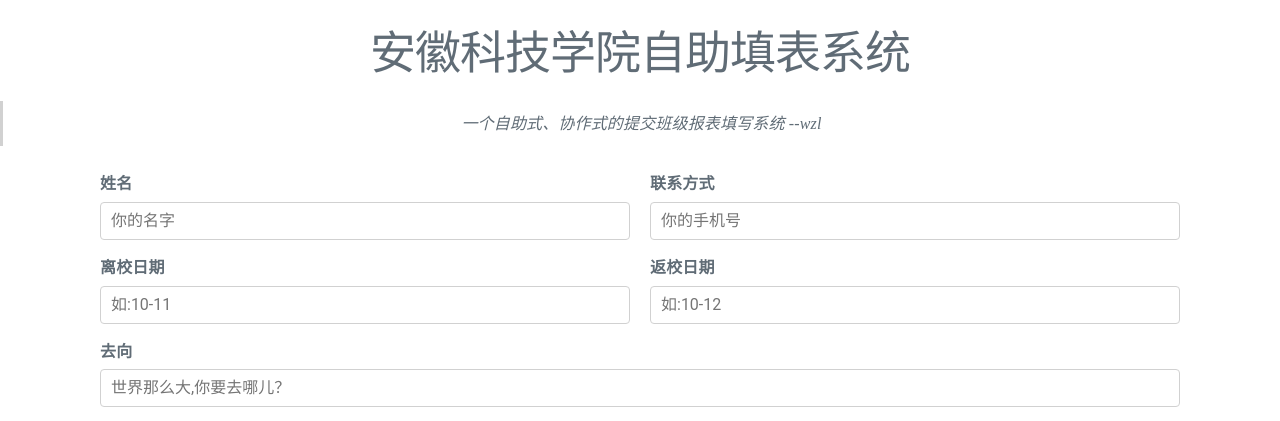
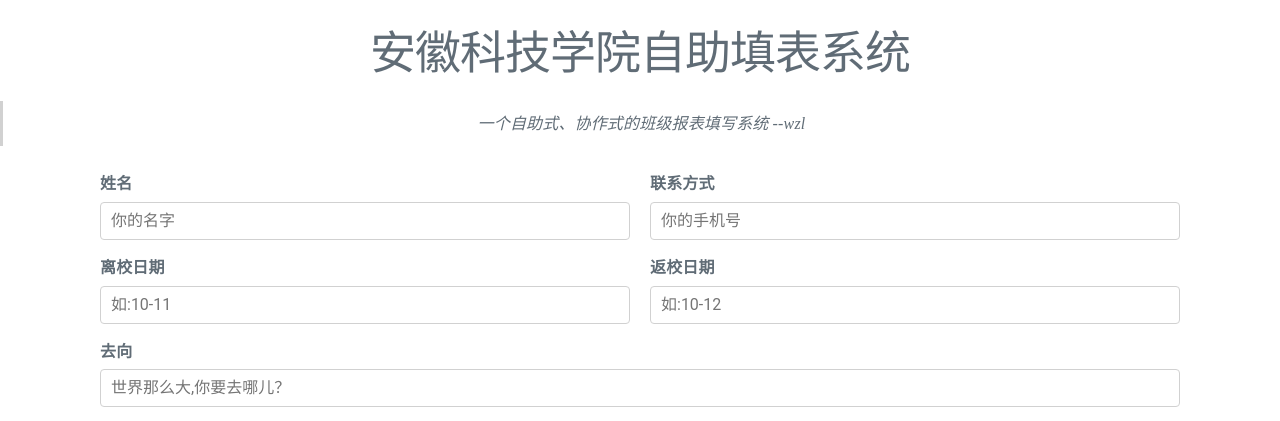
Before and after one commit to wuzhonglijz/pyWeb, a Flask app: page / in a window 1280 px wide. Shown: the top 421 px of the page. Run offline with Flask 2, Linux system fonts and the light colour scheme; data that the repository does not hold is empty; some libraries are stand-ins or nearby versions.

```diff
--- a/templates/index.html
+++ b/templates/index.html
@@ -22,7 +22,7 @@
 <body>
 <br/>
 <h1 style="font-family:Microsoft Yahei;text-align:center;">安徽科技学院自助填表系统</h1>
-<blockquote style="font-family:Microsoft Yahei;text-align:center;"><em>一个自助式、协作式的提交班级报表填写系统 --wzl</em></blockquote>
+<blockquote style="font-family:Microsoft Yahei;text-align:center;"><em>一个自助式、协作式的班级报表填写系统 --wzl</em></blockquote>
 
 <div class="container">
     <form id="fm">
```
